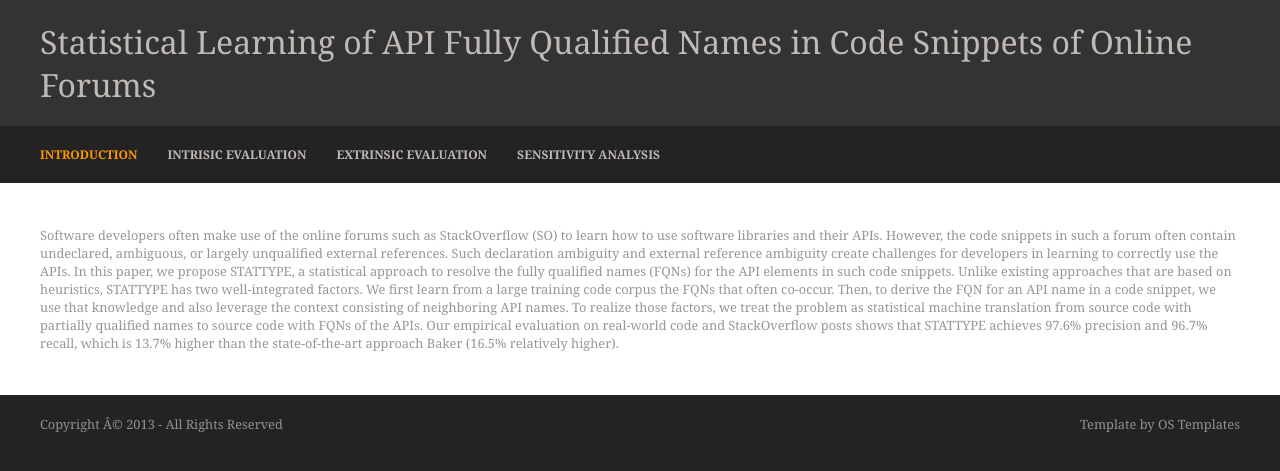
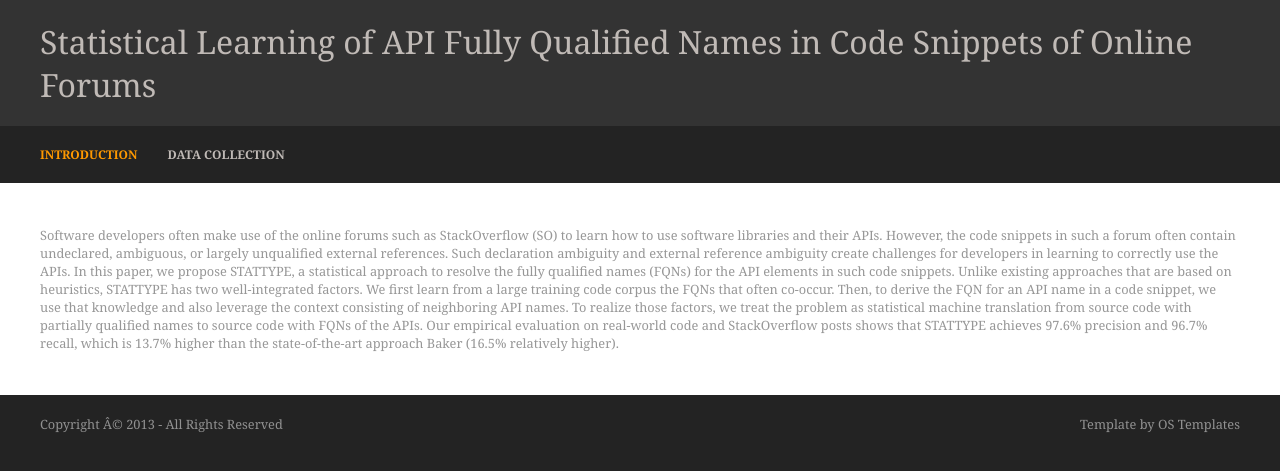
Before and after one commit to doubleblinddoubleblinddoubleblind/icse2018, a Jekyll site: the page built from README.md, in a window 1280 px wide. Shown: the top 471 px of the page. Built offline with Jekyll 4.4.1, drawn with Linux system fonts in a browser that asks for light colours; our own code applies the rules of GitHub Pages for plain Markdown files.

Commit message:
Update default.html

```diff
--- a/_layouts/default.html
+++ b/_layouts/default.html
@@ -32,9 +32,7 @@
   <nav id="topnav">
     <ul class="clear">
       <li class="active first"><a href="https://doubleblinddoubleblinddoubleblind.github.io/icse2018/">Introduction</a></li>
-      <li><a href="https://doubleblinddoubleblinddoubleblind.github.io/icse2018/7-1.html">Intrisic Evaluation</a></li>
-<li><a href="https://doubleblinddoubleblinddoubleblind.github.io/icse2018/7-2.html">Extrinsic Evaluation</a></li>
-	    <li><a href="https://doubleblinddoubleblinddoubleblind.github.io/icse2018/7-3.html">Sensitivity Analysis</a></li>
+      <li><a href="https://doubleblinddoubleblinddoubleblind.github.io/icse2018/7-1.html">Data collection</a></li>
     </ul>
   </nav>
 </div>
```
